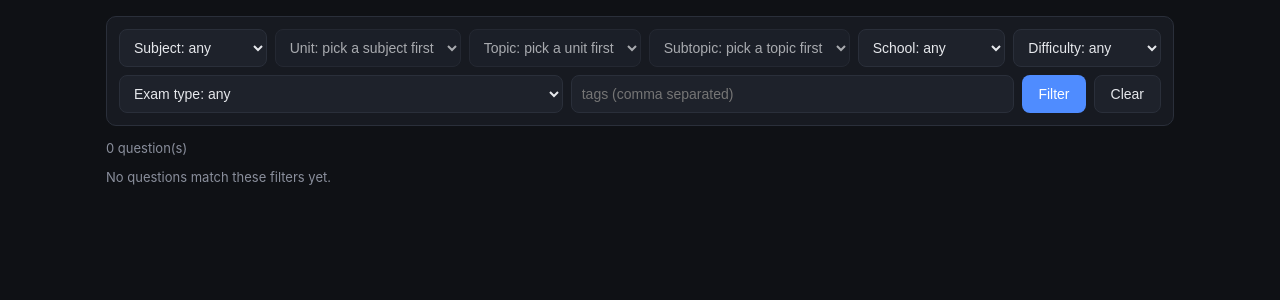
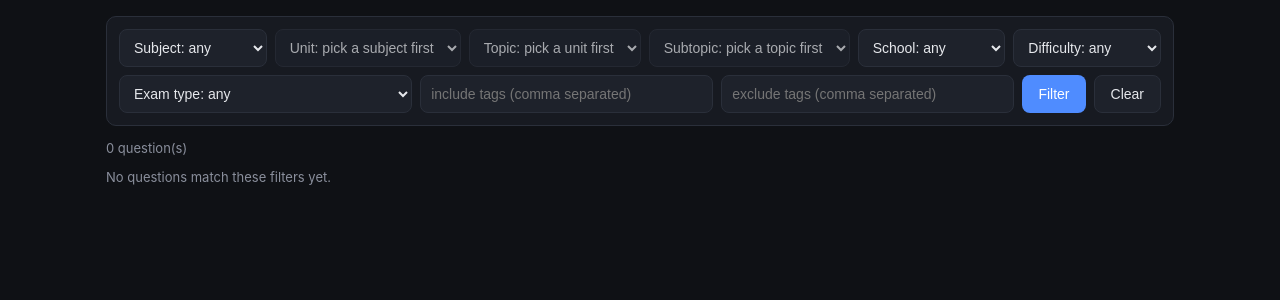
Before and after one commit to spere43/TutorDB, a Flask app: page / in a window 1280 px wide. Shown: the part 59-359 px from the top of the page. Run offline with Flask 3, Linux system fonts and the light colour scheme; data that the repository does not hold is empty.

Commit message:
QOL fixes

```diff
--- a/app.py
+++ b/app.py
@@ -24,6 +24,23 @@ FILES_DIR = os.path.join(DATA_DIR, "files")
 
 def allowed_file(filename):
     return "." in filename and filename.rsplit(".", 1)[1].lower() in ALLOWED_EXTENSIONS
+
+
+def normalize_question_number(raw):
+    """Keeps a leading "Q" if one's already there (case-normalized to
+    uppercase), otherwise adds one -- so "Q1", "q1", and "1" all end up
+    stored as "Q1" regardless of which way it was typed. Without this,
+    some questions end up stored with a "Q" and some without, and any
+    display code that adds its own "Q" prefix for the ones without ends
+    up double-prefixing the ones that already have it (e.g. "QQ1")."""
+    if raw is None:
+        return None
+    trimmed = raw.strip()
+    if not trimmed:
+        return None
+    if trimmed[0].lower() == "q":
+        return "Q" + trimmed[1:]
+    return "Q" + trimmed
 
 
 def save_upload(file_storage, subfolder=""):
@@ -263,7 +280,9 @@ def list_questions():
     """
     Filterable via query params, e.g.:
     /api/questions?subject=Methods&topic=Calculus&difficulty=CU&school=SchoolX&tag=appeared_on_mock
-    Multiple tag params are AND'd together (must have all listed tags).
+    Multiple "tag" params are AND'd together (must have all listed tags).
+    Multiple "exclude_tag" params are OR'd -- a question with ANY of the
+    excluded tags is dropped, regardless of whether it also matches "tag".
     """
     query = Question.query.join(Paper)
 
@@ -277,6 +296,7 @@ def list_questions():
     year_level = request.args.get("year_level")
     paper_id = request.args.get("paper_id")
     tags = request.args.getlist("tag")
+    exclude_tags = request.args.getlist("exclude_tag")
 
     if subject:
         query = query.filter(Paper.subject == subject)
@@ -302,6 +322,10 @@ def list_questions():
     if tags:
         tag_set = set(tags)
         results = [q for q in results if tag_set.issubset({t.name for t in q.tags})]
+
+    if exclude_tags:
+        exclude_set = set(exclude_tags)
+        results = [q for q in results if not exclude_set.intersection({t.name for t in q.tags})]
 
     return jsonify([q.to_dict() for q in results])
 
@@ -340,7 +364,7 @@ def create_question():
 
     question = Question(
         paper_id=paper.id,
-        question_number=data.get("question_number"),
+        question_number=normalize_question_number(data.get("question_number")),
         unit=int(unit) if unit is not None else None,
         topic=data["topic"],
         subtopic=data.get("subtopic"),
@@ -379,9 +403,12 @@ def update_question(question_id):
     question = Question.query.get_or_404(question_id)
     data = request.get_json() or {}
 
-    for field in ["question_number", "topic", "subtopic", "notes", "page_number"]:
+    for field in ["topic", "subtopic", "notes", "page_number"]:
         if field in data:
             setattr(question, field, data[field])
+
+    if "question_number" in data:
+        question.question_number = normalize_question_number(data["question_number"])
 
     if "difficulty" in data:
         if data["difficulty"].upper() not in {"SF", "CF", "CU"}:
@@ -621,4 +648,21 @@ if __name__ == "__main__":
                                 "INSERT INTO question_images (question_id, kind, file_path, order_index, date_added) "
                                 "VALUES (:qid, 'answer', :fp, 0, :now)"
                             ), {"qid": qid, "fp": answer_path, "now": datetime.utcnow()})
+
+        # Normalize any existing question_number values to always include a
+        # leading "Q", matching what new saves now produce. Some earlier
+        # chopping already typed "Q1" manually, some just typed "1" -- left
+        # inconsistent, any display code adding its own "Q" would double up
+        # on the ones that already had one (showing "QQ1"). This is a plain
+        # data normalization (not a schema change), safe to re-run every
+        # startup since it's a no-op once everything's already normalized.
+        to_fix = Question.query.filter(Question.question_number.isnot(None)).all()
+        changed = False
+        for q in to_fix:
+            normalized = normalize_question_number(q.question_number)
+            if normalized != q.question_number:
+                q.question_number = normalized
+                changed = True
+        if changed:
+            db.session.commit()
     app.run(host="0.0.0.0", port=5000, debug=True)
--- a/static/css/style.css
+++ b/static/css/style.css
@@ -377,12 +377,29 @@ button.small {
   font-size: 12px;
 }
 
-#zoom-indicator {
-  min-width: 44px;
-  text-align: center;
+.zoom-input-wrap {
+  display: inline-flex;
+  align-items: center;
+  gap: 2px;
   font-size: 13px;
   color: var(--muted);
 }
+
+#zoom-input {
+  width: 48px;
+  text-align: right;
+  padding: 4px 4px;
+  font-size: 13px;
+  background: var(--panel-2);
+  border: 1px solid var(--border);
+  border-radius: 6px;
+  color: var(--text);
+}
+/* hide the spinner arrows -- they add width without adding much value
+   for a field you'll mostly type into directly */
+#zoom-input::-webkit-outer-spin-button,
+#zoom-input::-webkit-inner-spin-button { -webkit-appearance: none; margin: 0; }
+#zoom-input { -moz-appearance: textfield; }
 
 .chop-main {
   display: flex;
--- a/static/js/app.js
+++ b/static/js/app.js
@@ -436,7 +436,7 @@ async function populateAnswerQuestionSelect() {
   }
   select.innerHTML = questions.map(q => `
     <option value="${q.id}">
-      ${q.question_number ? "Q" + escapeHtml(q.question_number) + " — " : ""}${escapeHtml(q.topic)} (${q.difficulty})${q.has_answer ? " [already has an answer]" : ""}
+      ${q.question_number ? escapeHtml(q.question_number) + " — " : ""}${escapeHtml(q.topic)} (${q.difficulty})${q.has_answer ? " [already has an answer]" : ""}
     </option>
   `).join("");
 }
@@ -480,7 +480,7 @@ async function renderPage(num) {
   await page.render(renderContext).promise;
 
   document.getElementById("page-indicator").textContent = `Page ${num} / ${pdfDoc.numPages}`;
-  document.getElementById("zoom-indicator").textContent = `${Math.round(scale * 100)}%`;
+  document.getElementById("zoom-input").value = Math.round(scale * 100);
   clearOverlay();
 }
 
@@ -512,6 +512,31 @@ document.getElementById("zoom-fit").addEventListener("click", async () => {
   await fitToWidth();
   await renderPage(currentPage);
 });
+
+// Type a specific zoom % directly, as an alternative to the +/-/Fit
+// buttons. Applies on Enter or when you click away from the field.
+function applyTypedZoom() {
+  if (!pdfDoc) return;
+  const input = document.getElementById("zoom-input");
+  const minPct = MIN_SCALE * 100;
+  const maxPct = MAX_SCALE * 100;
+  let val = parseFloat(input.value);
+  if (isNaN(val)) {
+    input.value = Math.round(scale * 100); // reject garbage input, restore current value
+    return;
+  }
+  val = Math.max(minPct, Math.min(maxPct, val));
+  scale = val / 100;
+  renderPage(currentPage);
+}
+document.getElementById("zoom-input").addEventListener("keydown", (e) => {
+  if (e.key === "Enter") {
+    e.preventDefault();
+    applyTypedZoom();
+    document.getElementById("zoom-input").blur();
+  }
+});
+document.getElementById("zoom-input").addEventListener("blur", applyTypedZoom);
 
 // Note: we deliberately do NOT auto-refit on window "resize". iOS Safari
 // fires resize events constantly during ordinary scrolling (its address
@@ -834,6 +859,7 @@ document.getElementById("apply-filters").addEventListener("click", refreshBrowse
 document.getElementById("clear-filters").addEventListener("click", () => {
   ["f-subject", "f-school", "f-difficulty", "f-exam-type"].forEach(id => document.getElementById(id).value = "");
   document.getElementById("f-tags").value = "";
+  document.getElementById("f-tags-exclude").value = "";
   resetUnitDown(); // also clears/disables topic + subtopic beneath it
   refreshBrowse();
 });
@@ -850,6 +876,7 @@ async function refreshBrowse() {
   const difficulty = document.getElementById("f-difficulty").value;
   const examType = document.getElementById("f-exam-type").value;
   const tagsRaw = document.getElementById("f-tags").value;
+  const excludeTagsRaw = document.getElementById("f-tags-exclude").value;
 
   if (subject) params.append("subject", subject);
   if (school) params.append("school", school);
@@ -859,6 +886,7 @@ async function refreshBrowse() {
   if (difficulty) params.append("difficulty", difficulty);
   if (examType) params.append("exam_type", examType);
   if (tagsRaw) tagsRaw.split(",").map(t => t.trim()).filter(Boolean).forEach(t => params.append("tag", t));
+  if (excludeTagsRaw) excludeTagsRaw.split(",").map(t => t.trim()).filter(Boolean).forEach(t => params.append("exclude_tag", t));
 
   const questions = await fetchJSON("/api/questions?" + params.toString());
   browseResultsCache = questions;
@@ -896,7 +924,7 @@ function renderQuestionCard(q) {
       <div>${q.tags.map(t => `<span class="tag-pill">${escapeHtml(t)}</span>`).join("")}</div>
       <div class="card-actions">
         <button class="secondary" onclick="openQuestionModal(${q.id})">Details</button>
-        <button class="secondary" onclick="deleteQuestion(${q.id})">delete</button>
+        <button class="secondary" onclick="deleteQuestion(${q.id})">Delete</button>
       </div>
     </div>
   `;
--- a/templates/index.html
+++ b/templates/index.html
@@ -39,7 +39,8 @@
         <option value="mock">Mock</option>
         <option value="QCAA">QCAA-style</option>
       </select>
-      <input id="f-tags" type="text" placeholder="tags (comma separated)">
+      <input id="f-tags" type="text" placeholder="include tags (comma separated)">
+      <input id="f-tags-exclude" type="text" placeholder="exclude tags (comma separated)">
       <button id="apply-filters">Filter</button>
       <button id="clear-filters" class="secondary">Clear</button>
     </div>
@@ -115,7 +116,9 @@
         </div>
         <div class="zoom-controls">
           <button id="zoom-out" aria-label="Zoom out">&minus;</button>
-          <span id="zoom-indicator">100%</span>
+          <span class="zoom-input-wrap">
+            <input type="number" id="zoom-input" min="30" max="400" step="5" value="100" aria-label="Zoom percentage">%
+          </span>
           <button id="zoom-in" aria-label="Zoom in">+</button>
           <button id="zoom-fit" class="secondary">Fit</button>
         </div>
```
